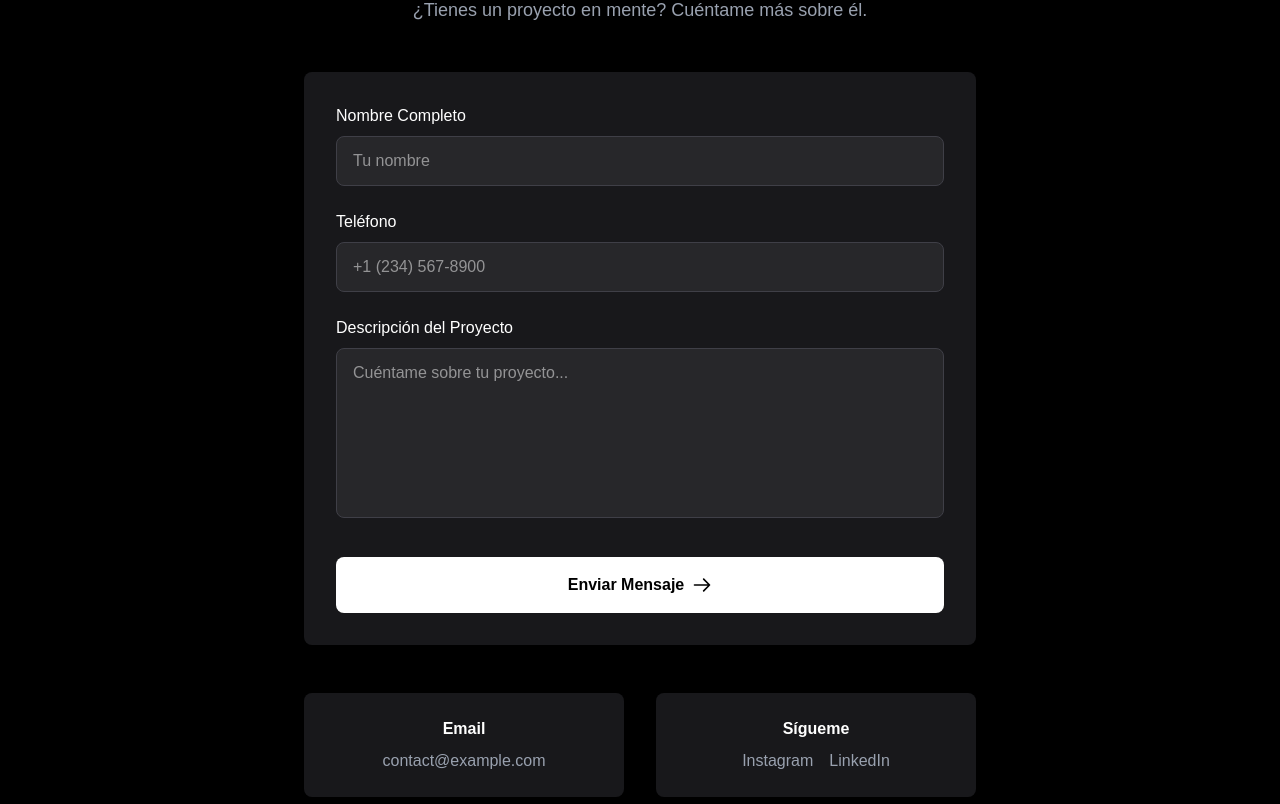
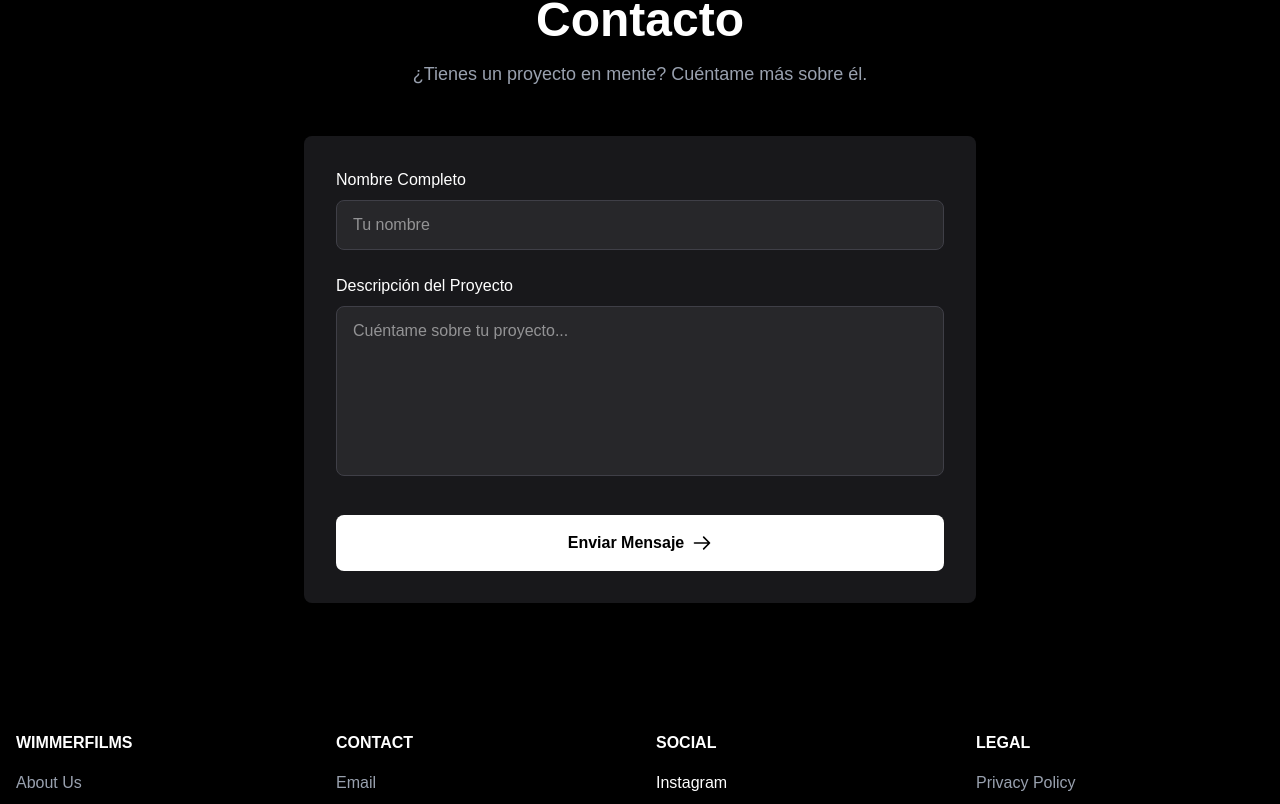
Before and after one commit to rodjoker/mc_landing, a Next.js app: page /contact in a window 1280 px wide. Shown: the part 196-1000 px from the top of the page. Built offline with nearby package versions, Linux system fonts and the light colour scheme.

Commit message:
send email

```diff
--- a/src/app/contact/page.tsx
+++ b/src/app/contact/page.tsx
@@ -1,10 +1,44 @@
+"use client";
+
 import Header from '../../components/Header'
 import Footer from '../../components/Footer'
+import { useRef, useState } from 'react';
+import emailjs from "@emailjs/browser";
 
 export default function Contact() {
+
+ const form = useRef<HTMLFormElement>(null);
+  const [statusMessage, setStatusMessage] = useState<string | null>(null);
+  const [isSuccess, setIsSuccess] = useState<boolean | null>(null);
+
+  const sendEmail = (e: React.FormEvent<HTMLFormElement>) => {
+    e.preventDefault();
+
+    if (!form.current) return;
+
+    emailjs.sendForm(
+      process.env.NEXT_PUBLIC_EMAILJS_SERVICE_ID ?? "",
+      process.env.NEXT_PUBLIC_EMAILJS_TEMPLATE_ID ?? "",
+      form.current,
+      process.env.NEXT_PUBLIC_EMAILJS_PUBLIC_KEY ?? ""
+    ).then(
+      () => {
+        setStatusMessage("Mensaje enviado con éxito ✅");
+        setIsSuccess(true);
+        form.current?.reset(); // Limpia los campos
+      },
+      () => {
+        setStatusMessage("Error al enviar el mensaje ❌");
+        setIsSuccess(false);
+      }
+    );
+  };
+
   return (
-    <main className="bg-black min-h-screen">
-      <Header />
+    <>
+     <Header />
+    <main className="bg-black min-h-screen mt-16">
+
       <div className="pt-20 pb-12">
         {/* Contact Form Section */}
         <section className="container mx-auto px-4 py-12">
@@ -20,7 +54,7 @@ export default function Contact() {
             </div>
 
             {/* Form */}
-            <form className="bg-zinc-900 rounded-lg p-8 shadow-2xl">
+            <form ref={form} onSubmit={sendEmail} className="bg-zinc-900 rounded-lg p-8 shadow-2xl">
               {/* Name Field */}
               <div className="mb-6">
                 <label
@@ -36,24 +70,6 @@ export default function Contact() {
                   required
                   className="w-full px-4 py-3 rounded-lg bg-zinc-800 border border-zinc-700 text-white focus:outline-none focus:border-white transition-colors"
                   placeholder="Tu nombre"
-                />
-              </div>
-
-              {/* Phone Field */}
-              <div className="mb-6">
-                <label
-                  htmlFor="phone"
-                  className="block text-white font-medium mb-2"
-                >
-                  Teléfono
-                </label>
-                <input
-                  type="tel"
-                  id="phone"
-                  name="phone"
-                  required
-                  className="w-full px-4 py-3 rounded-lg bg-zinc-800 border border-zinc-700 text-white focus:outline-none focus:border-white transition-colors"
-                  placeholder="+1 (234) 567-8900"
                 />
               </div>
 
@@ -96,44 +112,20 @@ export default function Contact() {
                 </svg>
               </button>
             </form>
-
-            {/* Additional Contact Info */}
-            <div className="mt-12 grid grid-cols-1 md:grid-cols-2 gap-8 text-center">
-              <div className="p-6 bg-zinc-900 rounded-lg">
-                <h3 className="text-white font-semibold mb-2">Email</h3>
-                <a
-                  href="mailto:contact@example.com"
-                  className="text-gray-400 hover:text-white transition-colors"
-                >
-                  contact@example.com
-                </a>
-              </div>
-              <div className="p-6 bg-zinc-900 rounded-lg">
-                <h3 className="text-white font-semibold mb-2">Sígueme</h3>
-                <div className="flex justify-center space-x-4">
-                  <a
-                    href="https://instagram.com"
-                    target="_blank"
-                    rel="noopener noreferrer"
-                    className="text-gray-400 hover:text-white transition-colors"
-                  >
-                    Instagram
-                  </a>
-                  <a
-                    href="https://linkedin.com"
-                    target="_blank"
-                    rel="noopener noreferrer"
-                    className="text-gray-400 hover:text-white transition-colors"
-                  >
-                    LinkedIn
-                  </a>
-                </div>
-              </div>
-            </div>
+            {statusMessage && (
+            <p
+              className={`mt-6 text-lg font-medium ${
+                isSuccess ? "text-green-700" : "text-red-600"
+              }`}
+            >
+              {statusMessage}
+            </p>
+          )}
           </div>
         </section>
       </div>
       <Footer />
     </main>
+    </>
   )
 }
--- a/src/components/VideoCard.tsx
+++ b/src/components/VideoCard.tsx
@@ -64,7 +64,7 @@ const VideoCard = ({ title, description, videoUrl, category }: VideoCardProps) =
         </p>
 
         {/* Call to action */}
-        <div className="mt-4 flex items-center text-sm text-gray-400 group-hover:text-white transition-colors">
+        {/* <div className="mt-4 flex items-center text-sm text-gray-400 group-hover:text-white transition-colors">
           <span>Ver video completo</span>
           <svg
             className="w-4 h-4 ml-2 transform group-hover:translate-x-1 transition-transform"
@@ -74,7 +74,7 @@ const VideoCard = ({ title, description, videoUrl, category }: VideoCardProps) =
           >
             <path strokeLinecap="round" strokeLinejoin="round" strokeWidth={2} d="M14 5l7 7m0 0l-7 7m7-7H3" />
           </svg>
-        </div>
+        </div> */}
       </div>
     </div>
   );
```
Also changed, not shown: package.json (+7 -6 lines), 1 other file (tests, documents, lock files or other folders).
